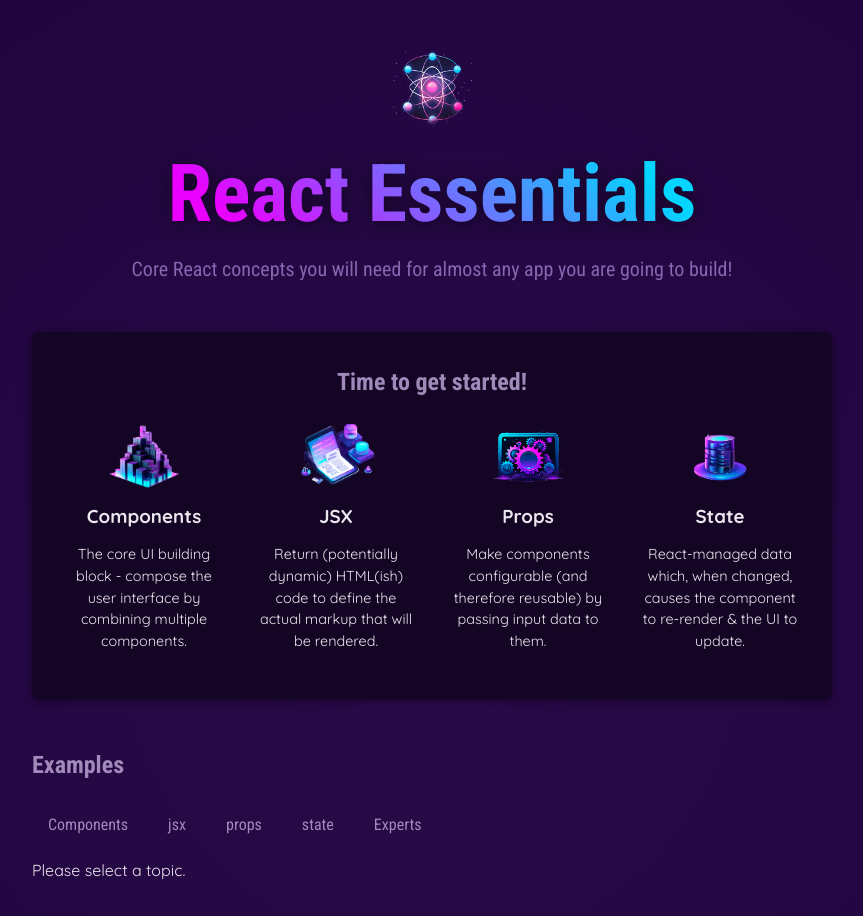
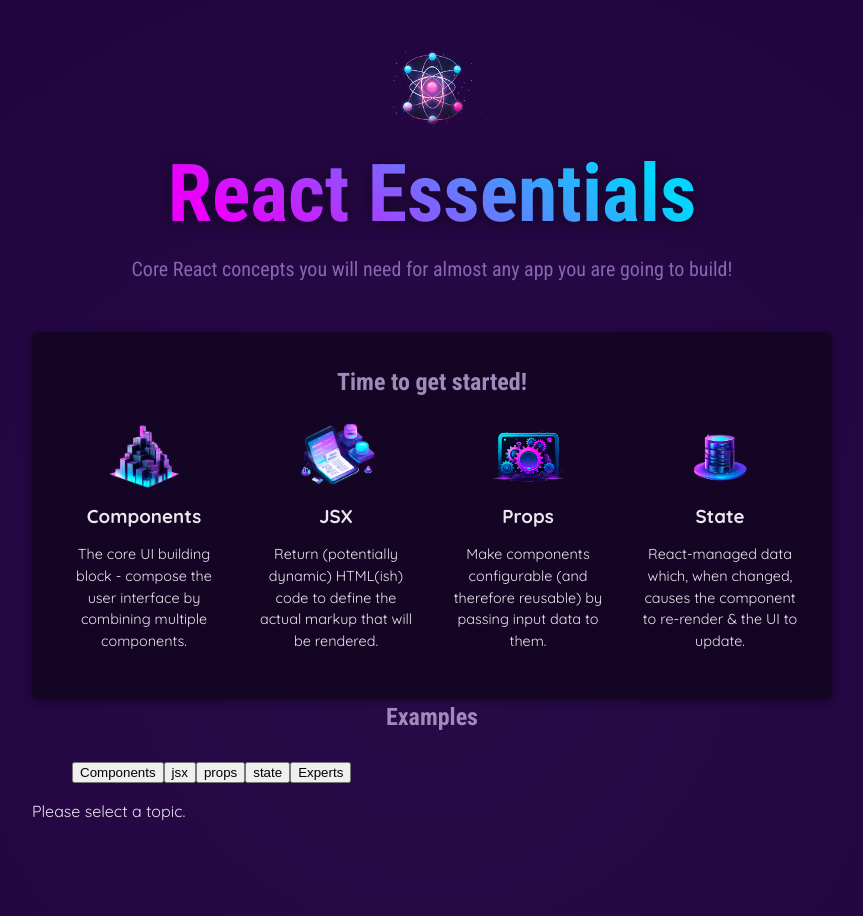
Before and after one commit to kutagorn/StarterProjectReact, a React (Vite) app: page / in a window 1280 px wide. Shown: the top 916 px of the page, without its empty margins (208-1071 px from the left). Built offline with nearby package versions, Linux system fonts and the light colour scheme.

Commit message:
Splitting the Section

```diff
--- a/src/components/Examples.jsx
+++ b/src/components/Examples.jsx
@@ -2,6 +2,7 @@
 import { EXAMPLES } from "../data";
 import TabButton from "./TabButton";
 import Card from "./Card/Card";
+import Section from "./Section";
 
 export default function Examples() {
   const [selectedTopic, setSelectedTopic] = useState();
@@ -56,9 +57,8 @@
   }
 
   return (
-    <section id="examples">
-      <h2>Examples</h2>
-      <menu>
+    <Section title="Examples">
+        <menu>
         {/* <TabButton>Components</TabButton> <---Children usage*/}
         <TabButton
           isSelected={selectedTopic === "components"}
@@ -103,6 +103,7 @@
           )} */}
       {/*If selected Topic ===null show <p> if not render nothing*/}
       {expertContent}
-    </section>
+    </Section>
+
   );
 }
--- /dev/null
+++ b/src/components/Section.jsx
@@ -0,0 +1,8 @@
+export default function Section({ title, children, }) { //Forwarded props/ proxy props pattern
+    return (
+        <section>
+            <h2>{title}</h2>
+            {children}
+        </section>
+    )
+}
```
